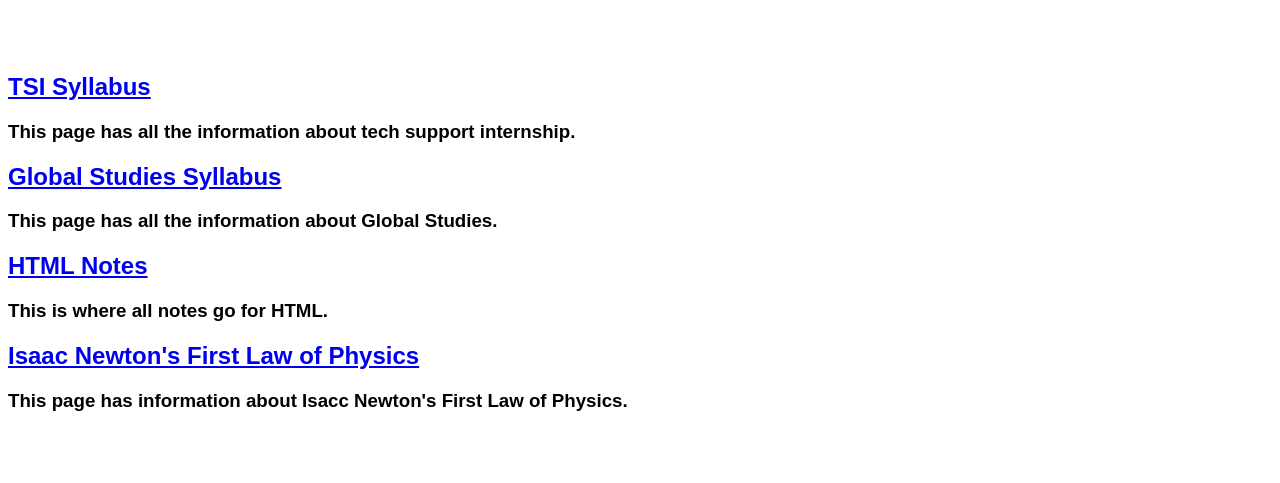
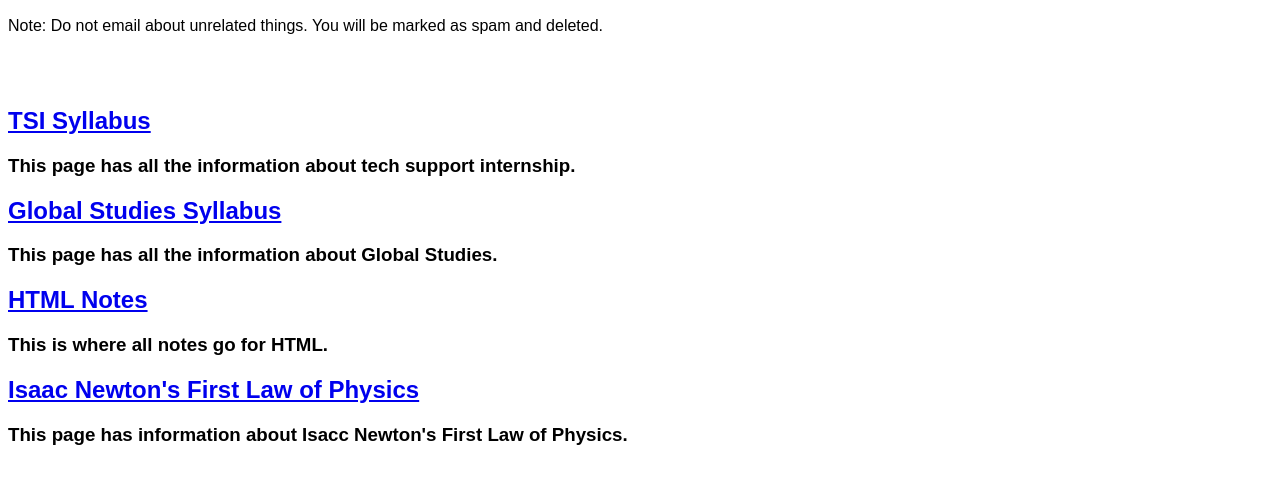
Before and after one commit to RodneyThomas397/notes, a plain HTML site: page index.html in a window 1280 px wide. Shown: the part 183-666 px from the top of the page. Drawn offline with Linux system fonts and the light colour scheme.

Commit message:
Update index.html

```diff
--- a/index.html
+++ b/index.html
@@ -2,6 +2,7 @@
 <div style="font-family:Arial; margin-right: 100px;">
   <br><br><h1>This is my notes page, I will upload the notes through: <a href="https://github.com/RodneyThomas397/notes">my Github page</a>!</h1>
   <h2>If you wish to have something taken down, that you believe is yours and you don't want on here, please email me here: infraredrod@gmx.us</h2>
+  <p>Note: Do not email about unrelated things. You will be marked as spam and deleted.</p>
   <br><br>
   <h2><a href="./tsi">TSI Syllabus</a></h2>
   <h3>This page has all the information about tech support internship.</h3>
```
